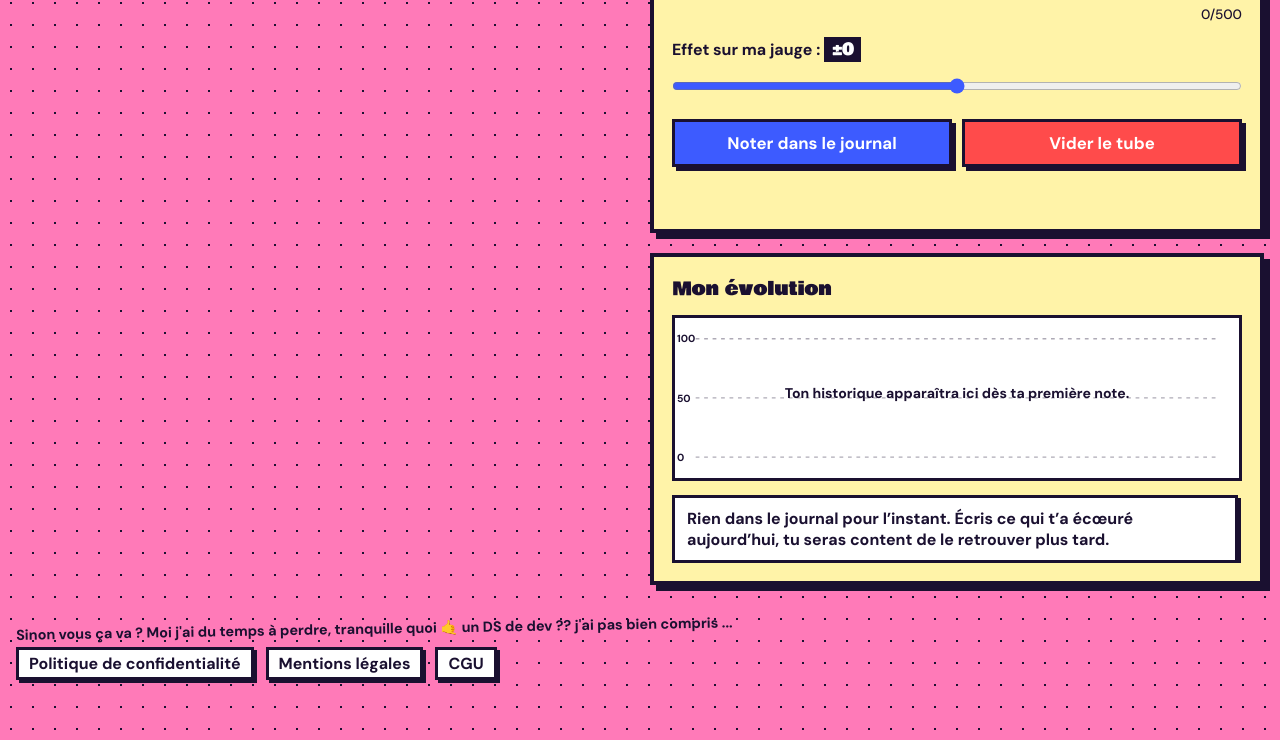
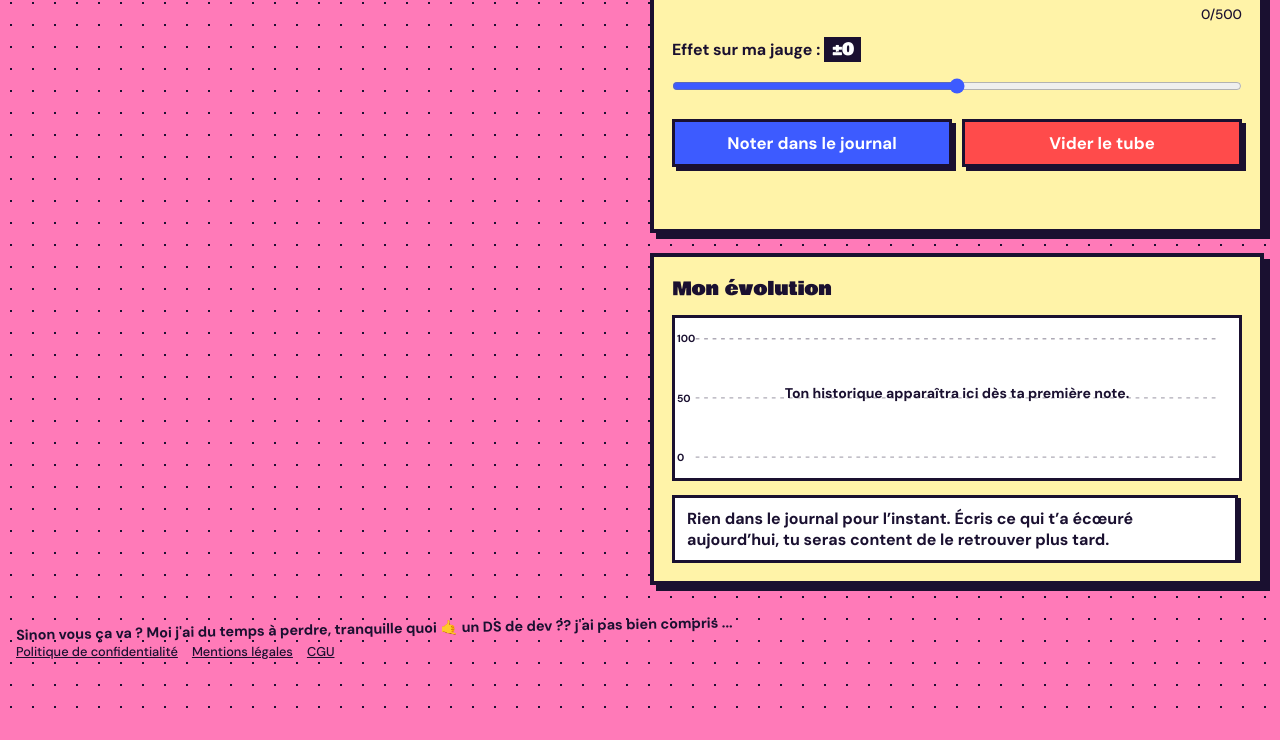
Before and after one commit to toujourspositif/mondegoutdemmibeta, a plain HTML site: page index.html in a window 1280 px wide. Shown: the part 800-1540 px from the top of the page. Drawn offline with Linux system fonts and the light colour scheme; no server answers.

Commit message:
Refactor legal navigation styles in index.html
Updated legal navigation styles for improved layout and appearance.

```diff
--- a/index.html
+++ b/index.html
@@ -241,8 +241,9 @@ input[type=range]{width:100%;accent-color:var(--blue);height:28px;margin:4px 0 0
 .check input{width:auto;margin-top:4px;flex:none}
 .check a{color:var(--blue);font-weight:700}
 .small-link{font-size:.85rem;font-weight:700;color:var(--ink)}
-.legal-nav{display:flex;flex-wrap:wrap;gap:8px 12px;margin-top:14px;font-weight:700}
-.legal-nav a{color:var(--ink);background:var(--white);border:3px solid var(--ink);padding:3px 10px;text-decoration:none;box-shadow:3px 3px 0 var(--ink)}
+.legal-nav{display:flex;flex-wrap:wrap;gap:4px 14px;margin-top:10px;font-size:.8rem;font-weight:500}
+.legal-nav a{color:var(--ink);background:none;border:0;padding:0;box-shadow:none;text-decoration:underline}
+.legal-nav a:hover{text-decoration-thickness:2px}
 
 /* ---------- connexion ---------- */
 dialog{border:4px solid var(--ink);background:var(--paper);box-shadow:var(--shadow);padding:22px;width:min(420px,92vw);color:var(--ink)}
```
